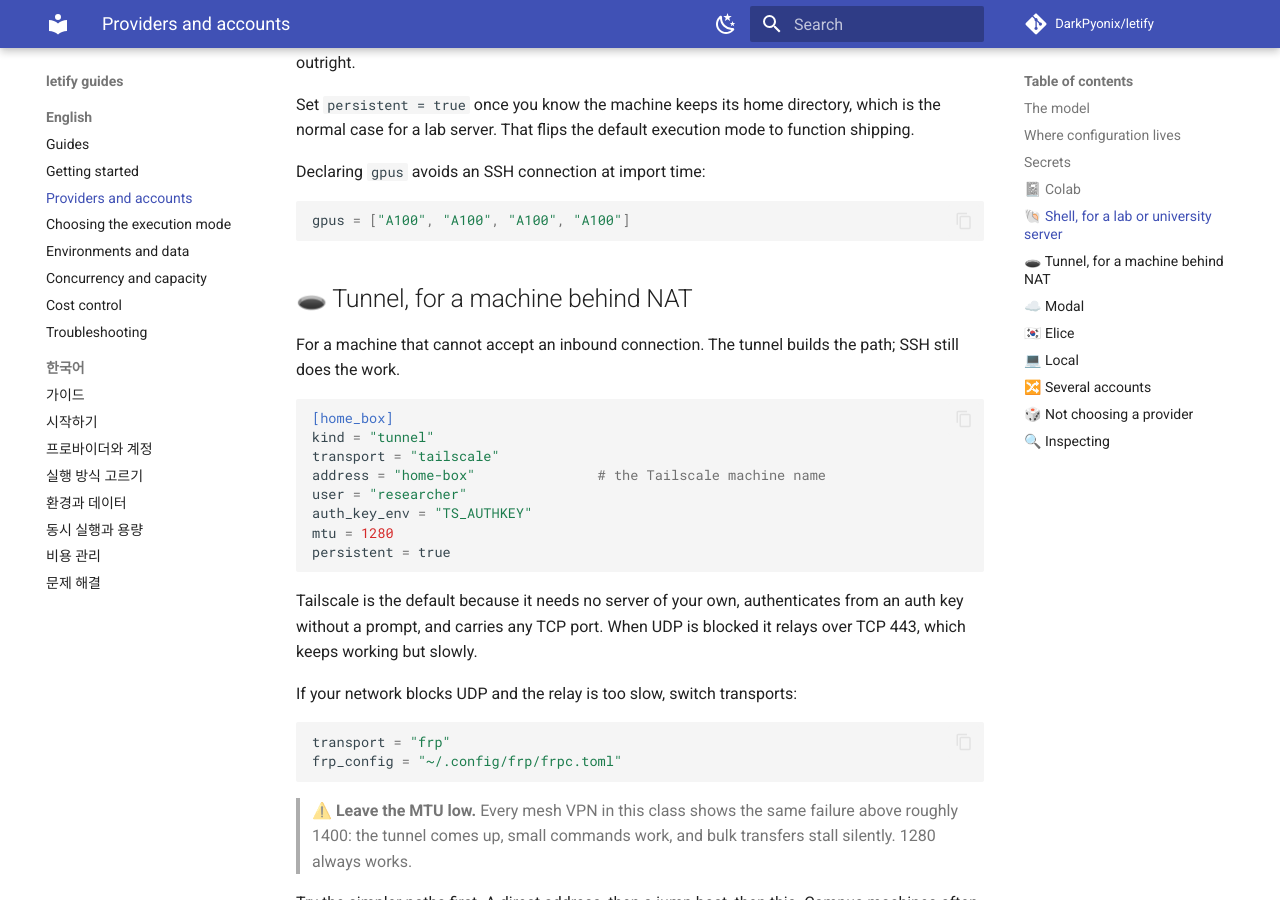
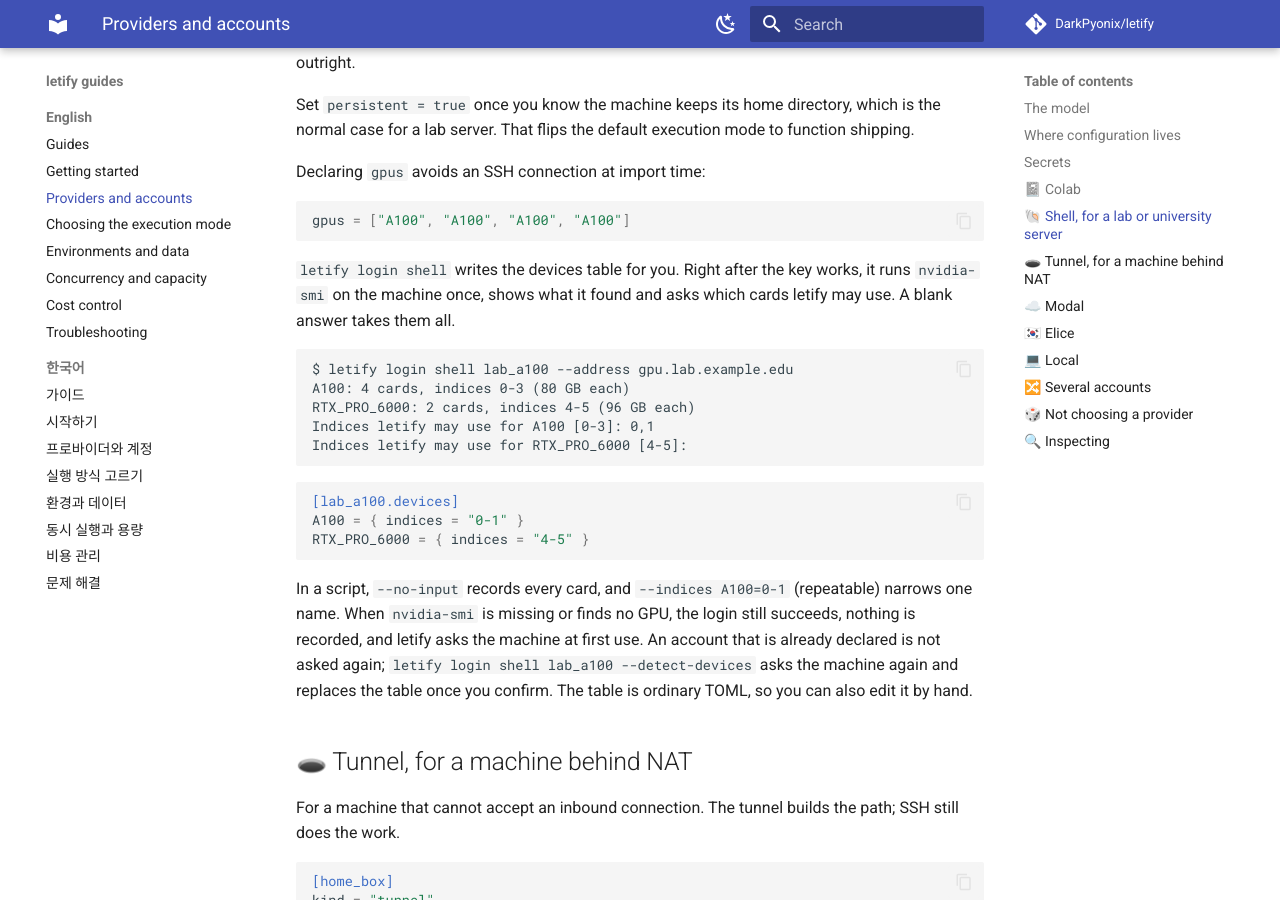
Before and after one commit to DarkPyonix/letify, an MkDocs documentation site: the page built from docs/guide/02-providers.md, in a window 1280 px wide and 900 px high, scrolled down 3316 px. Built offline with MkDocs 1.6.1 and Material for MkDocs 9.7.7, drawn with Linux system fonts in a browser that asks for light colours; comment, search, counter and statistics services are not loaded.

Commit message:
Docs: Describe the devices table a shell login writes

````diff
--- a/docs/guide/02-providers.md
+++ b/docs/guide/02-providers.md
@@ -125,6 +125,24 @@
 ```toml
 gpus = ["A100", "A100", "A100", "A100"]
 ```
+
+`letify login shell` writes the devices table for you. Right after the key works, it runs `nvidia-smi` on the machine once, shows what it found and asks which cards letify may use. A blank answer takes them all.
+
+```
+$ letify login shell lab_a100 --address gpu.lab.example.edu
+A100: 4 cards, indices 0-3 (80 GB each)
+RTX_PRO_6000: 2 cards, indices 4-5 (96 GB each)
+Indices letify may use for A100 [0-3]: 0,1
+Indices letify may use for RTX_PRO_6000 [4-5]:
+```
+
+```toml
+[lab_a100.devices]
+A100 = { indices = "0-1" }
+RTX_PRO_6000 = { indices = "4-5" }
+```
+
+In a script, `--no-input` records every card, and `--indices A100=0-1` (repeatable) narrows one name. When `nvidia-smi` is missing or finds no GPU, the login still succeeds, nothing is recorded, and letify asks the machine at first use. An account that is already declared is not asked again; `letify login shell lab_a100 --detect-devices` asks the machine again and replaces the table once you confirm. The table is ordinary TOML, so you can also edit it by hand.
 
 ## 🕳️ Tunnel, for a machine behind NAT
 
````
Also changed, not shown: PROJECT.md (+1 -1 lines), docs/guide/ko/02-프로바이더.md (+18 -0 lines).
